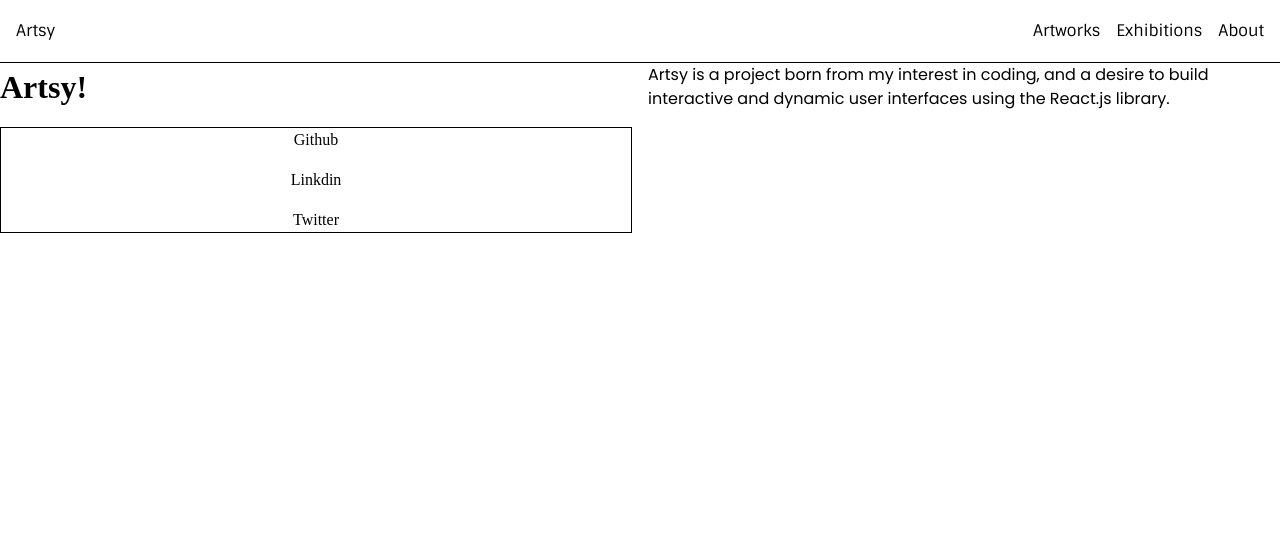
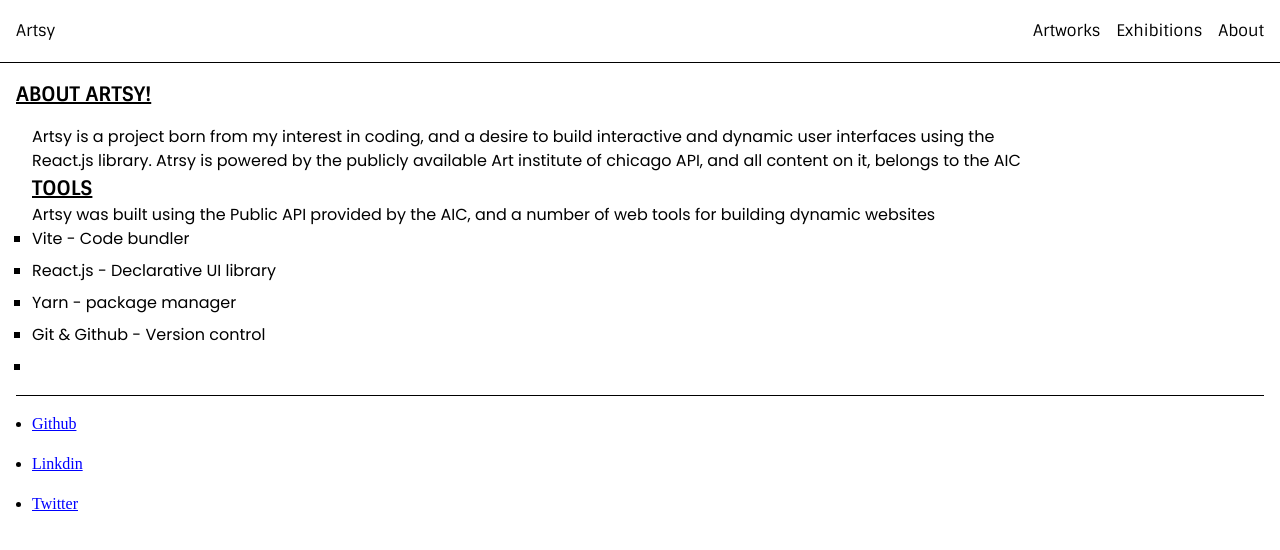
Before and after one commit to Barry-san/art-gallery, a React (Vite) app: page /about in a window 1280 px wide. Shown: the top 550 px of the page. Built offline with nearby package versions, Linux system fonts and the light colour scheme.

Commit message:
restoring previous changes

```diff
--- a/src/App.css
+++ b/src/App.css
@@ -7,7 +7,6 @@
 @import url(./styles/typography.css);
 @import url(./styles/error.css);
 @import url(./styles/about.css);
-
 
 body {
   min-height: 100vh;
--- a/src/styles/about.css
+++ b/src/styles/about.css
@@ -1,22 +1,35 @@
-.about_container {
-    display: grid;
-    place-content: center;
-    grid-template-columns: 1fr 1fr;
-    gap: 1rem;
-    justify-content: space-around;
+.about {
+    min-height: 100%;
+    padding: 1rem;
+    display: flex;
+    flex-direction: column;
+    justify-content: space-evenly;
 }
 
-.about {
+
+.about_links>ul {
     display: flex;
+    flex-direction: column;
+    gap: 1rem;
+    border-top: 1px solid black;
+    padding: 1rem;
 }
 
-.about_links>ul {
-    list-style: none;
+ul a {
+    color: blue;
+    text-decoration: underline;
+}
+
+.tools {
+    font-family: Poppins, sans-serif;
+    /* padding: 1rem; */
+}
+
+.tools ul {
+    list-style: square;
+    padding: 0;
     display: flex;
     flex-direction: column;
-    place-items: center;
-    gap: 1rem;
-    border: 1px solid black;
-    margin: 0px;
-    padding: 0;
+    justify-content: space-evenly;
+    gap: .5rem;
 }
--- a/src/ui/about.jsx
+++ b/src/ui/about.jsx
@@ -1,13 +1,28 @@
 function About() {
   return (
-    <div className="about_container">
-      <h1>Artsy!</h1>
+    <div className="about">
+      <h1 className="title">About Artsy!</h1>
       <div className="about">
         <p>
           Artsy is a project born from my interest in coding, and a desire to
           build interactive and dynamic user interfaces using the React.js
-          library.
+          library. Atrsy is powered by the publicly available Art institute of
+          chicago API, and all content on it, belongs to the AIC
         </p>
+        <div className="tools">
+          <h2 className="title">Tools</h2>
+          <p>
+            Artsy was built using the Public API provided by the AIC, and a
+            number of web tools for building dynamic websites
+          </p>
+          <ul>
+            <li>Vite - Code bundler</li>
+            <li>React.js - Declarative UI library</li>
+            <li>Yarn - package manager</li>
+            <li>Git & Github - Version control</li>
+            <li></li>
+          </ul>
+        </div>
       </div>
       <div className="about_links">
         <ul>
```
